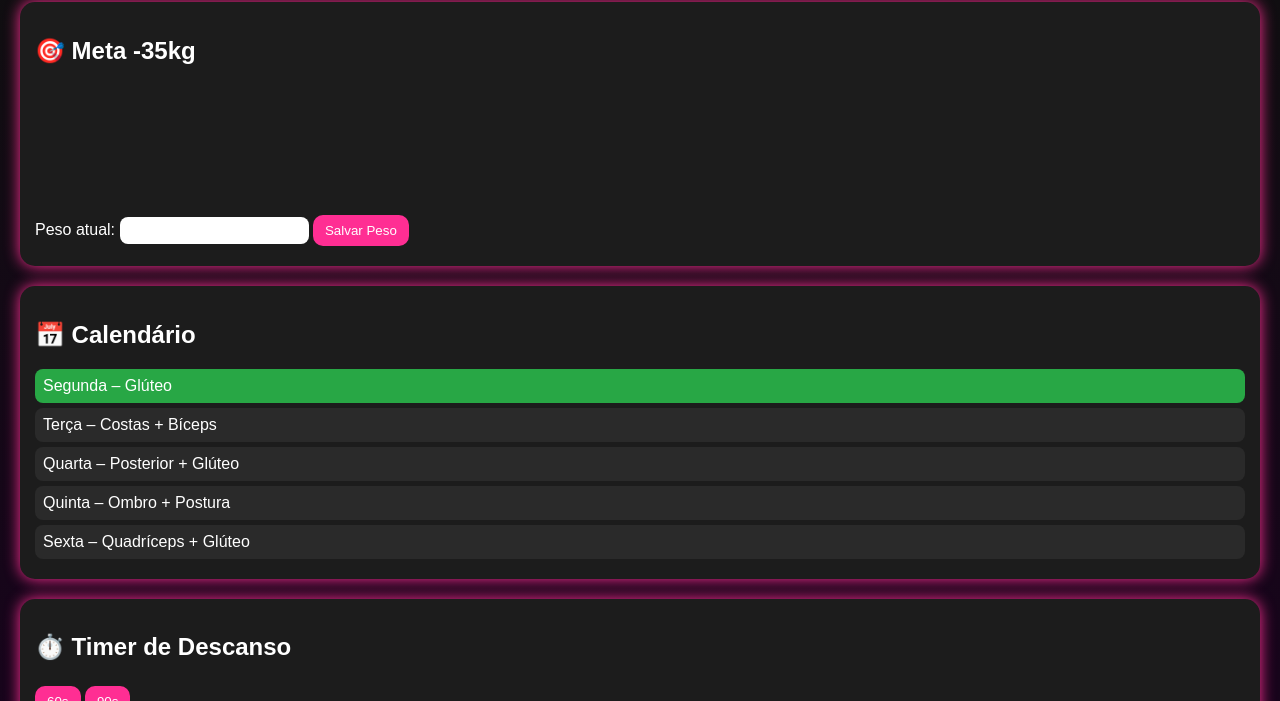
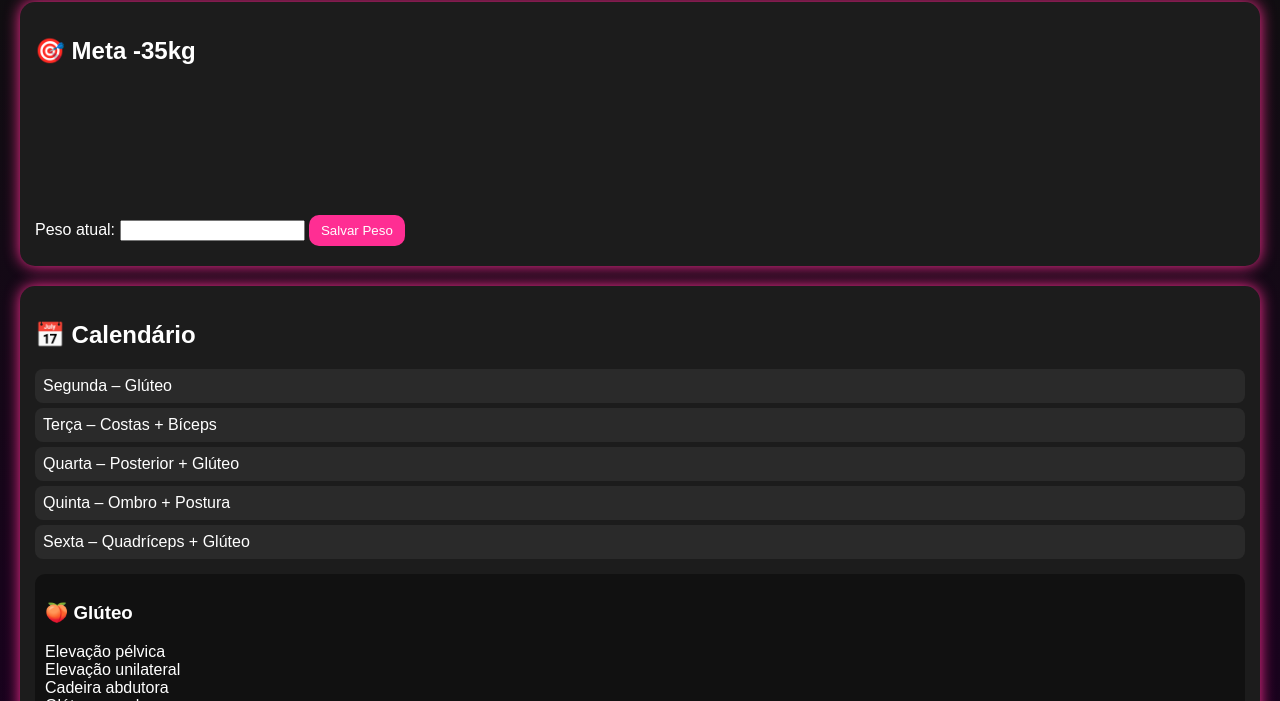
Before and after one commit to gjoao7527-sudo/joao-baddie-club, a plain HTML site: page index.html in a window 1280 px wide. Both pictures are taken after a click on the element "Segunda – Glúteo". Shown: the part 99-800 px from the top of the page. Drawn offline with nearby package versions, Linux system fonts and the light colour scheme.

Commit message:
Refactor HTML structure and update workout details

```diff
--- a/index.html
+++ b/index.html
@@ -6,7 +6,6 @@
 <title>João Baddie Club</title>
 <link rel="manifest" href="manifest.json">
 <meta name="theme-color" content="#ff2e93"/>
-
 <script src="https://cdn.jsdelivr.net/npm/chart.js"></script>
 
 <style>
@@ -18,10 +17,7 @@ body {
   padding:20px;
 }
 
-h1 {
-  text-align:center;
-  color:#ff2e93;
-}
+h1 { text-align:center; color:#ff2e93; }
 
 .section {
   background:#1c1c1c;
@@ -51,10 +47,11 @@ button {
 
 .done { background:#28a745 !important; }
 
-input {
-  padding:6px;
-  border-radius:8px;
-  border:none;
+.treinoBox {
+  margin-top:15px;
+  padding:10px;
+  background:#111;
+  border-radius:10px;
 }
 </style>
 </head>
@@ -72,26 +69,14 @@ Peso atual: <input type="number" id="peso">
 
 <div class="section">
 <h2>📅 Calendário</h2>
-<div class="day" onclick="toggleDay(this,'seg')">Segunda – Glúteo</div>
-<div class="day" onclick="toggleDay(this,'ter')">Terça – Costas + Bíceps</div>
-<div class="day" onclick="toggleDay(this,'qua')">Quarta – Posterior + Glúteo</div>
-<div class="day" onclick="toggleDay(this,'qui')">Quinta – Ombro + Postura</div>
-<div class="day" onclick="toggleDay(this,'sex')">Sexta – Quadríceps + Glúteo</div>
-</div>
 
-<div class="section">
-<h2>⏱️ Timer de Descanso</h2>
-<button onclick="timer(60)">60s</button>
-<button onclick="timer(90)">90s</button>
-<p id="contador"></p>
-</div>
+<div class="day" onclick="mostrarTreino('gluteo')">Segunda – Glúteo</div>
+<div class="day" onclick="mostrarTreino('costas')">Terça – Costas + Bíceps</div>
+<div class="day" onclick="mostrarTreino('posterior')">Quarta – Posterior + Glúteo</div>
+<div class="day" onclick="mostrarTreino('ombro')">Quinta – Ombro + Postura</div>
+<div class="day" onclick="mostrarTreino('quad')">Sexta – Quadríceps + Glúteo</div>
 
-<div class="section">
-<h2>📈 Registrar Carga</h2>
-Exercício: <input type="text" id="exercicio">
-Peso (kg): <input type="number" id="carga">
-<button onclick="salvarCarga()">Salvar</button>
-<p id="listaCargas"></p>
+<div id="treinoDetalhe" class="treinoBox"></div>
 </div>
 
 <script>
@@ -124,29 +109,62 @@ function atualizarGrafico(){
   });
 }
 
-function toggleDay(element,key){
-  element.classList.toggle("done");
-  localStorage.setItem(key, element.classList.contains("done"));
-}
+function mostrarTreino(tipo){
+  let box = document.getElementById("treinoDetalhe");
 
-function timer(seg){
-  let tempo = seg;
-  let contador = document.getElementById("contador");
-  let intervalo = setInterval(()=>{
-    contador.innerText = tempo + "s";
-    tempo--;
-    if(tempo<0){
-      clearInterval(intervalo);
-      contador.innerText = "Descanso finalizado 💅🏽🔥";
-    }
-  },1000);
-}
+  let treinos = {
+    gluteo: `
+      <h3>🍑 Glúteo</h3>
+      Elevação pélvica<br>
+      Elevação unilateral<br>
+      Cadeira abdutora<br>
+      Glúteo no cabo<br>
+      Afundo no smith<br>
+      <br>Cardio: 20min inclinada
+    `,
+    costas: `
+      <h3>💪🏽 Costas + Bíceps</h3>
+      Puxada frontal<br>
+      Remada baixa<br>
+      Remada unilateral<br>
+      Rosca direta<br>
+      Rosca alternada<br>
+      Rosca martelo<br>
+      <br>Cardio: HIIT 15–20min
+    `,
+    posterior: `
+      <h3>🍑 Posterior + Glúteo</h3>
+      Stiff<br>
+      Mesa flexora<br>
+      Passada<br>
+      Glúteo 4 apoios<br>
+      Elevação pélvica<br>
+      Cadeira abdutora<br>
+      <br>Cardio: 20min moderado
+    `,
+    ombro: `
+      <h3>🧍🏽 Ombro + Postura</h3>
+      Elevação lateral<br>
+      Desenvolvimento<br>
+      Elevação frontal<br>
+      Face pull<br>
+      Crucifixo inverso<br>
+      Remada alta<br>
+      <br>Cardio: 15–20min escada
+    `,
+    quad: `
+      <h3>🍑 Quadríceps + Glúteo</h3>
+      Agachamento<br>
+      Leg press<br>
+      Cadeira extensora<br>
+      Afundo búlgaro<br>
+      Agachamento sumô<br>
+      Cadeira abdutora<br>
+      <br>Cardio: 20min inclinada
+    `
+  };
 
-function salvarCarga(){
-  let ex = document.getElementById("exercicio").value;
-  let kg = document.getElementById("carga").value;
-  let registro = ex + " - " + kg + "kg";
-  document.getElementById("listaCargas").innerHTML += registro + "<br>";
+  box.innerHTML = treinos[tipo];
 }
 </script>
 
```
